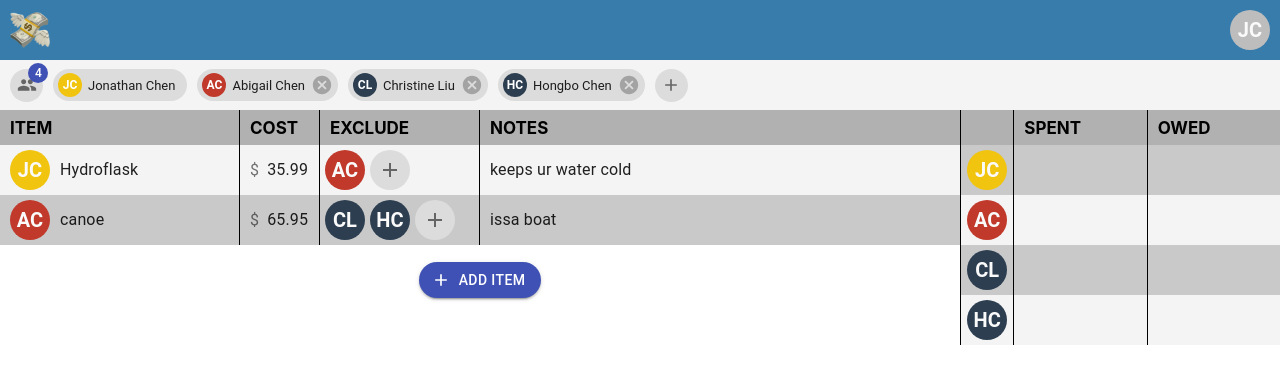
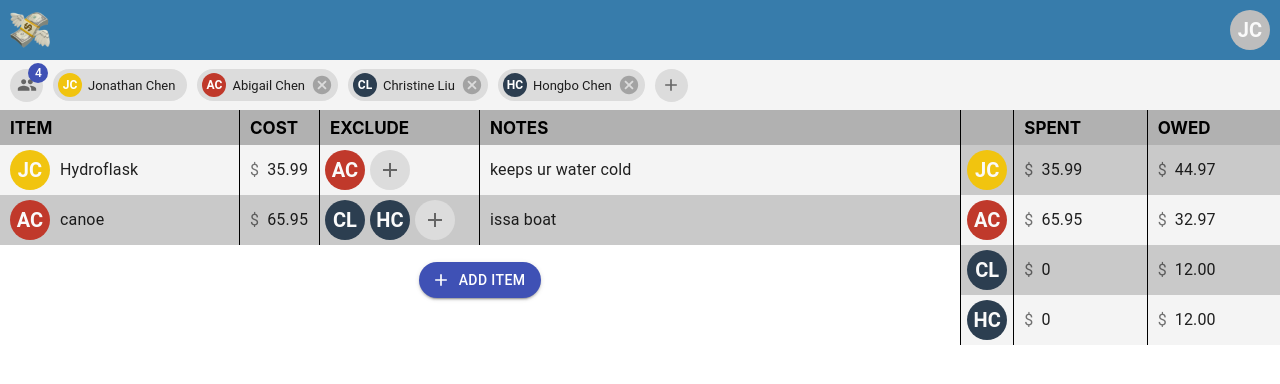
Before and after one commit to jonathanchen7/splitthecost, a React (Create React App) app: page / in a window 1280 px wide. Shown: the top 384 px of the page. Built offline with nearby package versions, Linux system fonts and the light colour scheme.

Commit message:
overview calculation working

```diff
--- a/src/components/SplitTheCost.tsx
+++ b/src/components/SplitTheCost.tsx
@@ -14,6 +14,7 @@ const jonathan: User = {
   lastName: "Chen",
   initials: "JC",
   email: "jonathanschen28@gmail.com",
+  entries: ["fakeid1"],
 };
 const abigail: User = {
   id: uuidv4(),
@@ -21,6 +22,7 @@ const abigail: User = {
   lastName: "Chen",
   initials: "AC",
   email: "abigail.chen@live.com",
+  entries: ["fakeid2"],
 };
 const mom: User = {
   id: uuidv4(),
@@ -28,6 +30,7 @@ const mom: User = {
   lastName: "Liu",
   initials: "CL",
   email: "thechens28@gmail.com",
+  entries: [],
 };
 const dad: User = {
   id: uuidv4(),
@@ -35,21 +38,22 @@ const dad: User = {
   lastName: "Chen",
   initials: "HC",
   email: "bradchen28@gmail.com",
+  entries: [],
 };
 
 const entry1: Entry = {
-  id: 0,
+  id: "fakeid1",
   item: "Hydroflask",
-  cost: "35.99",
+  cost: 35.99,
   note: "keeps ur water cold",
   exclude: [abigail],
   createdBy: jonathan,
 };
 
 const entry2: Entry = {
-  id: 1,
+  id: "fakeid2",
   item: "canoe",
-  cost: "65.95",
+  cost: 65.95,
   note: "issa boat",
   exclude: [mom, dad],
   createdBy: abigail,
@@ -64,6 +68,7 @@ export const SplitTheCost: React.FC = () => {
     setUsers([jonathan, abigail, mom, dad]);
     setEntries([entry1, entry2]);
     setCurUser(jonathan);
+    console.log(jonathan.toString());
   }, []);
 
   return (
--- a/src/components/breakdown/OverviewGrid.tsx
+++ b/src/components/breakdown/OverviewGrid.tsx
@@ -1,8 +1,13 @@
 import { Grid } from "@material-ui/core";
 import * as React from "react";
+import { useEffect, useState } from "react";
 import { Entry, User } from "../../models/models";
 import { OverviewHeader } from "./OverviewHeader";
 import { OverviewRow } from "./OverviewRow";
+
+interface BreakdownData {
+  [userId: string]: { totalSpent: number; totalOwed: number };
+}
 
 interface Props {
   users: User[];
@@ -11,11 +16,43 @@ interface Props {
 }
 
 export const OverviewGrid: React.FC<Props> = ({ users, curUser, entries }) => {
+  const [breakdownData, setBreakdownData] = useState<BreakdownData>({});
+
+  useEffect(() => {
+    console.log("RECALCULATING BREAKDOWN...");
+    let tempData: BreakdownData = {};
+
+    // Create entries for each user.
+    users.forEach((user) => {
+      tempData[user.id] = { totalSpent: 0, totalOwed: 0 };
+    });
+
+    entries.forEach((entry) => {
+      tempData[entry.createdBy.id].totalSpent += entry.cost;
+
+      const includedUsers = users.filter(
+        (user) => !entry.exclude?.includes(user)
+      );
+      const userCost = entry.cost / includedUsers.length;
+
+      includedUsers.forEach((user) => {
+        tempData[user.id].totalOwed += userCost;
+      });
+    });
+
+    setBreakdownData(tempData);
+  }, [users, entries]);
+
   return (
     <div className='overview'>
       <OverviewHeader />
       {users.map((user) => (
-        <OverviewRow user={user} users={users} entries={entries} />
+        <OverviewRow
+          user={user}
+          users={users}
+          data={breakdownData[user.id]}
+          key={user.id}
+        />
       ))}
       <Grid
         container
--- a/src/components/breakdown/OverviewRow.tsx
+++ b/src/components/breakdown/OverviewRow.tsx
@@ -1,15 +1,16 @@
-import { Grid } from "@material-ui/core";
+import { Grid, Input, InputAdornment } from "@material-ui/core";
 import * as React from "react";
-import { Entry, User } from "../../models/models";
+import NumberFormat from "react-number-format";
+import { User } from "../../models/models";
 import { UserAvatar } from "../users/UserAvatar";
 
 interface Props {
   user: User;
   users: User[];
-  entries: Entry[];
+  data: { totalSpent: number; totalOwed: number };
 }
 
-export const OverviewRow: React.FC<Props> = ({ user, users, entries }) => {
+export const OverviewRow: React.FC<Props> = ({ user, users, data }) => {
   return (
     <Grid
       className={users.indexOf(user) % 2 ? "evenIdx" : "oddIdx"}
@@ -19,8 +20,38 @@ export const OverviewRow: React.FC<Props> = ({ user, users, entries }) => {
       <Grid className='overviewDiv' item xs={2}>
         <UserAvatar user={user} tooltipPlacement='left' />
       </Grid>
-      <Grid className='overviewDiv' item xs={5}></Grid>
-      <Grid className='overviewDiv' item xs={5}></Grid>
+      <Grid className='overviewDiv' item xs={5}>
+        <Input
+          readOnly={true}
+          inputComponent={NumberFormat as any}
+          inputProps={{
+            decimalScale: 2,
+            allowNegative: false,
+            thousandSeparator: ",",
+          }}
+          className='entryInput'
+          disableUnderline={true}
+          fullWidth={true}
+          value={data?.totalSpent}
+          startAdornment={<InputAdornment position='start'>$</InputAdornment>}
+        />
+      </Grid>
+      <Grid className='overviewDiv' item xs={5}>
+        <Input
+          readOnly={true}
+          inputComponent={NumberFormat as any}
+          inputProps={{
+            decimalScale: 2,
+            allowNegative: false,
+            thousandSeparator: ",",
+          }}
+          className='entryInput'
+          disableUnderline={true}
+          fullWidth={true}
+          value={data?.totalOwed}
+          startAdornment={<InputAdornment position='start'>$</InputAdornment>}
+        />
+      </Grid>
     </Grid>
   );
 };
--- a/src/components/entries/EntriesGrid.tsx
+++ b/src/components/entries/EntriesGrid.tsx
@@ -1,5 +1,4 @@
 import * as React from "react";
-import { useState } from "react";
 import { EntriesRow } from "./EntriesRow";
 import Button from "@material-ui/core/Button";
 import AddIcon from "@material-ui/icons/Add";
@@ -7,6 +6,7 @@ import { Grid } from "@material-ui/core";
 import { useEffect } from "react";
 import { EntriesHeader } from "./EntriesHeader";
 import { Entry, User } from "../../models/models";
+import { v4 as uuidv4 } from "uuid";
 
 interface Props {
   entries: Entry[];
@@ -19,24 +19,22 @@ export const EntriesGrid: React.FC<Props> = ({
   setEntries,
   curUser,
 }) => {
-  const [curId, setcurId] = useState(0);
-
   useEffect(() => {
     addItem();
     // eslint-disable-next-line react-hooks/exhaustive-deps
   }, []);
 
   function addItem() {
-    setcurId(curId + 1);
     const newItem: Entry = {
-      id: curId,
+      id: uuidv4(),
       item: "",
-      cost: "0",
+      cost: 0,
       exclude: null,
       note: "",
       createdBy: curUser,
     };
     setEntries(entries.concat(newItem));
+    curUser.entries.push(newItem.id);
   }
 
   return (
@@ -46,6 +44,7 @@ export const EntriesGrid: React.FC<Props> = ({
         <EntriesRow
           entry={entry}
           entries={entries}
+          setEntries={setEntries}
           curUser={curUser}
           key={entry.id}
         />
--- a/src/components/entries/EntriesRow.tsx
+++ b/src/components/entries/EntriesRow.tsx
@@ -12,14 +12,24 @@ import { UserAvatar } from "../users/UserAvatar";
 interface Props {
   entry: Entry;
   entries: Entry[];
+  setEntries: (entries: Entry[]) => void;
   curUser: User;
 }
 
-export const EntriesRow: React.FC<Props> = ({ entry, entries, curUser }) => {
-  const [item, setItem] = useState("");
-  const [cost, setCost] = useState("");
-  const [note, setNote] = useState("");
+export const EntriesRow: React.FC<Props> = ({
+  entry,
+  entries,
+  setEntries,
+  curUser,
+}) => {
+  const [item, setItem] = useState(entry.item);
+  const [cost, setCost] = useState(entry.cost);
+  const [note, setNote] = useState(entry.note);
   const [showDelete, setShowDelete] = useState(false);
+
+  function deleteEntry() {
+    setEntries(entries.filter((cur) => entry !== cur));
+  }
 
   useEffect(() => {
     if (entry.item && entry.cost && entry.note !== undefined) {
@@ -32,7 +42,8 @@ export const EntriesRow: React.FC<Props> = ({ entry, entries, curUser }) => {
   function updateCost(
     e: React.ChangeEvent<HTMLInputElement | HTMLTextAreaElement>
   ): void {
-    setCost(e.target.value);
+    setCost(Number(e.target.value));
+    entry.cost = Number(e.target.value);
   }
 
   function handleMouseOver() {
@@ -70,7 +81,10 @@ export const EntriesRow: React.FC<Props> = ({ entry, entries, curUser }) => {
             onChange={(e) => setItem(e.target.value)}
           />
           {showDelete && (
-            <IconButton className='largeIconButton smallRightMargin'>
+            <IconButton
+              className='largeIconButton smallRightMargin'
+              onClick={deleteEntry}
+            >
               <DeleteIcon />
             </IconButton>
           )}
@@ -83,7 +97,6 @@ export const EntriesRow: React.FC<Props> = ({ entry, entries, curUser }) => {
             inputProps={{
               decimalScale: 2,
               allowNegative: false,
-              thousandSeparator: ",",
             }}
             className='entryInput'
             disableUnderline={true}
@@ -97,7 +110,7 @@ export const EntriesRow: React.FC<Props> = ({ entry, entries, curUser }) => {
       <Grid item xs={2}>
         <div className='entryDiv'>
           {entry.exclude?.map((user) => (
-            <span className='smallLeftMargin'>
+            <span className='smallLeftMargin' key={user.id}>
               <UserAvatar user={user} tooltipPlacement='top' />
             </span>
           ))}
--- a/src/components/users/AddUserDialog.tsx
+++ b/src/components/users/AddUserDialog.tsx
@@ -103,6 +103,7 @@ export const AddUserDialog: React.FC<Props> = ({
         .charAt(0)
         .toLocaleUpperCase()}${lastNameVal.charAt(0).toLocaleUpperCase()}`,
       email: emailVal,
+      entries: [],
     };
     setUsers([...users, tempUser]);
 
--- a/src/components/users/UsersBar.tsx
+++ b/src/components/users/UsersBar.tsx
@@ -63,6 +63,7 @@ export const UsersBar: React.FC<Props> = ({ users, curUser, setUsers }) => {
             }
             label={`${user.firstName} ${user.lastName}`}
             onDelete={user === curUser ? undefined : () => deleteUser(user)}
+            key={user.id}
           />
         ))}
         <Tooltip
--- a/src/models/models.tsx
+++ b/src/models/models.tsx
@@ -4,12 +4,13 @@ export interface User {
   lastName: string;
   initials: string;
   email: string;
+  entries: string[];
 }
 
 export interface Entry {
-  id: number;
+  id: string;
   item: string;
-  cost: string;
+  cost: number;
   exclude: User[] | null;
   createdBy: User;
   note: string;
```
